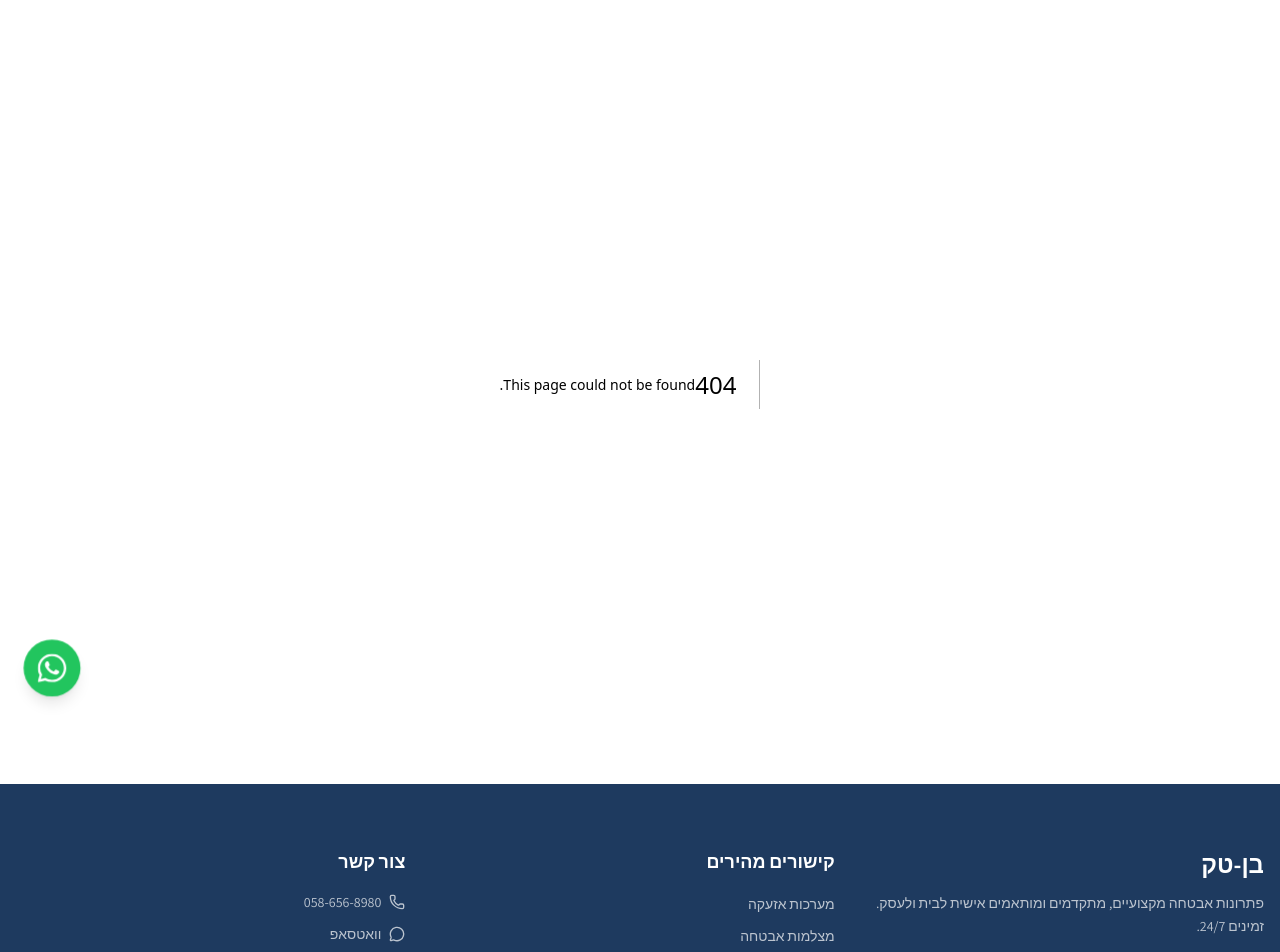
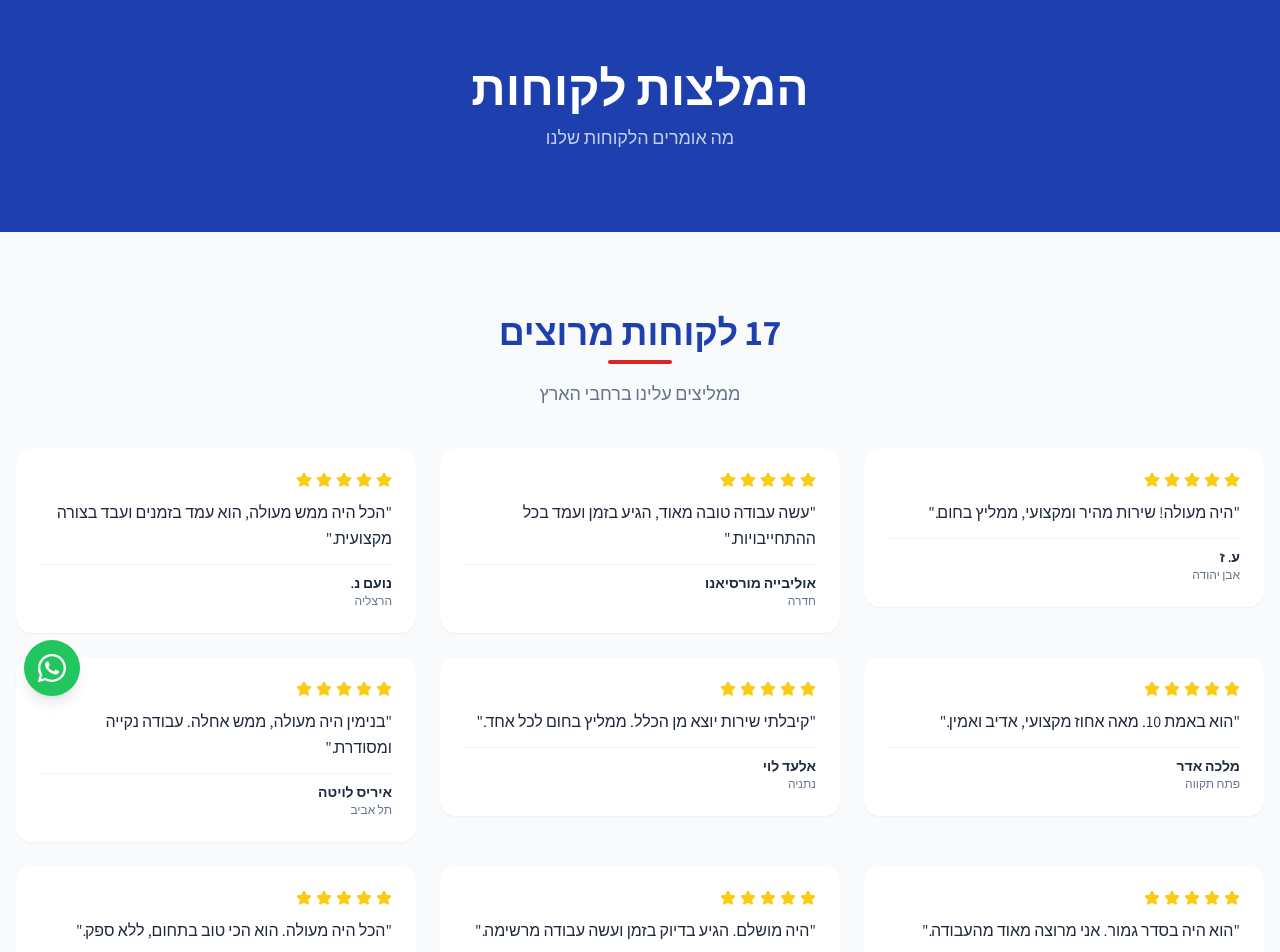
Before and after one commit to avraon200/ben-tech-site, a Next.js app: page /reviews in a window 1280 px wide. Before the commit this address had no page. Shown: the part 80-1032 px from the top of the page. Built offline with nearby package versions, Linux system fonts and the light colour scheme.

Commit message:
feat: Reviews page with all 17 review cards

```diff
--- /dev/null
+++ b/app/reviews/page.tsx
@@ -0,0 +1,35 @@
+import AnimateOnScroll from '@/components/ui/AnimateOnScroll'
+import SectionHeader from '@/components/ui/SectionHeader'
+import ReviewCard from '@/components/ui/ReviewCard'
+import CTABanner from '@/components/ui/CTABanner'
+import { reviews } from '@/data/reviews'
+
+export const metadata = { title: 'המלצות | בן-טק' }
+
+export default function ReviewsPage() {
+  return (
+    <>
+      <section className="bg-primary py-20 px-4 text-center text-white">
+        <h1 className="text-4xl md:text-5xl font-bold">המלצות לקוחות</h1>
+        <p className="text-white/75 text-lg mt-3">מה אומרים הלקוחות שלנו</p>
+      </section>
+
+      <section className="py-20 px-4 bg-background">
+        <div className="max-w-7xl mx-auto">
+          <AnimateOnScroll>
+            <SectionHeader title={`${reviews.length} לקוחות מרוצים`} subtitle="ממליצים עלינו ברחבי הארץ" />
+          </AnimateOnScroll>
+          <div className="grid grid-cols-1 sm:grid-cols-2 lg:grid-cols-3 gap-6">
+            {reviews.map((review, i) => (
+              <AnimateOnScroll key={review.name + review.city} delay={(i % 3) * 0.1}>
+                <ReviewCard review={review} />
+              </AnimateOnScroll>
+            ))}
+          </div>
+        </div>
+      </section>
+
+      <CTABanner headline="גם אתם רוצים להיות מרוצים? צרו קשר עוד היום" />
+    </>
+  )
+}
```
